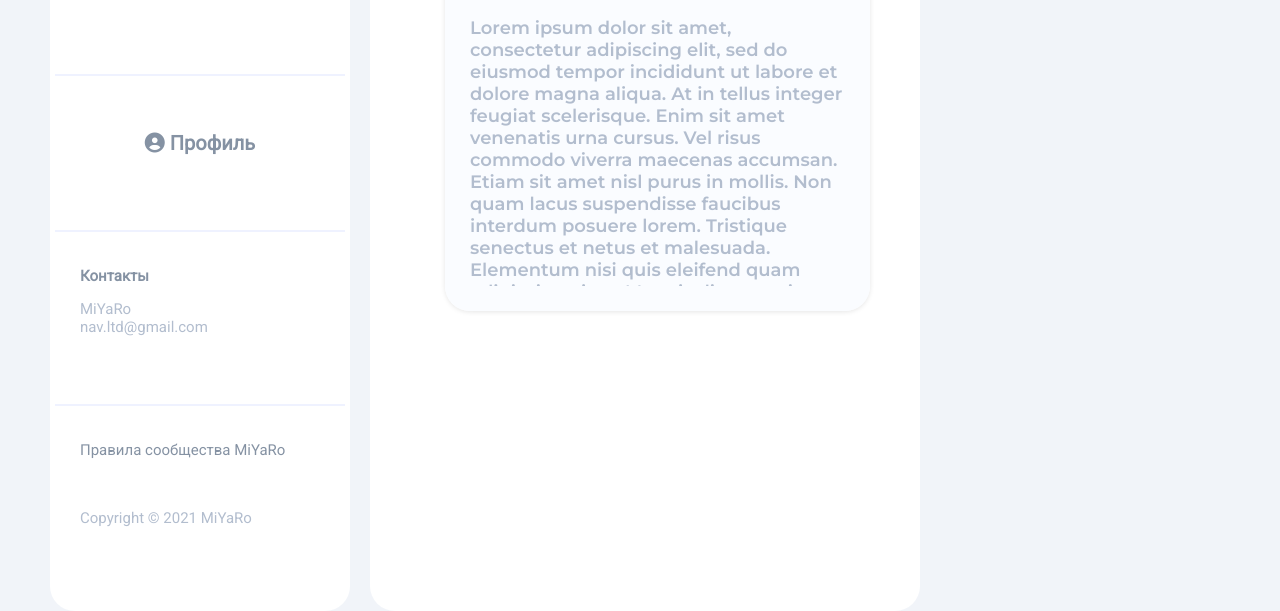
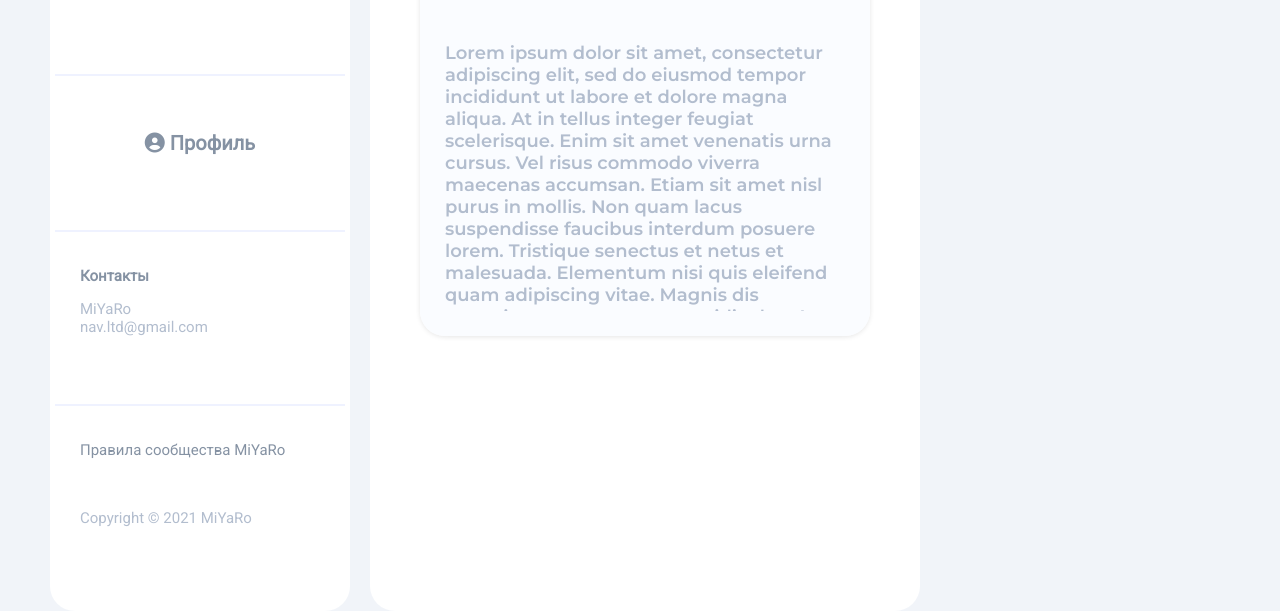
Before and after one commit to levalyukov/miyaro-demo.github.io, a plain HTML site: page index.html in a window 1280 px wide. Shown: the part 279-890 px from the top of the page. Drawn offline with Linux system fonts and the light colour scheme.

Commit message:
Update style.css

```diff
--- a/Assets/Css/style.css
+++ b/Assets/Css/style.css
@@ -248,16 +248,16 @@ body {
       text-transform: uppercase;
       font-size: 10px; }
 .tabs-container {
-    margin-top: 50px;
+    margin-top: 75px;
 }
 .post {
     background: #fafcff;
-    min-width: 100px;
-    min-width: 300px;
-    min-height: 225px;
+    min-width: 200px;
+    min-width: 400px;
+    min-height: 325px;
     max-height: 450px;
     border-radius: 25px;
-    margin: 75px 50px 100px 75px;
+    margin: 50px 50px 50px 50px;
     position: relative;
     box-shadow: 0px 1px 5px rgba(0,0,0,0.1);
     overflow-x: hidden;
@@ -1062,7 +1062,6 @@ html.remodal-is-locked {
     display: inline;
   }
   .post {
-    height: 400px;
     margin: 75px 50px 100px 45px;
   }
 }
```
